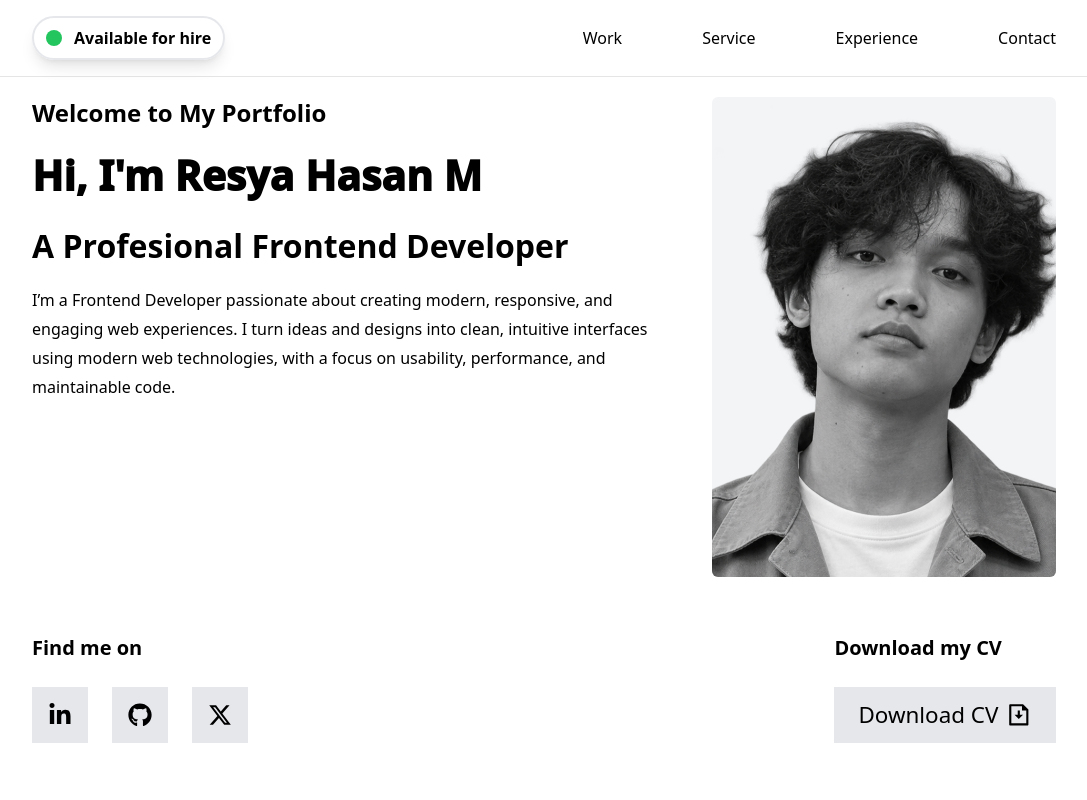
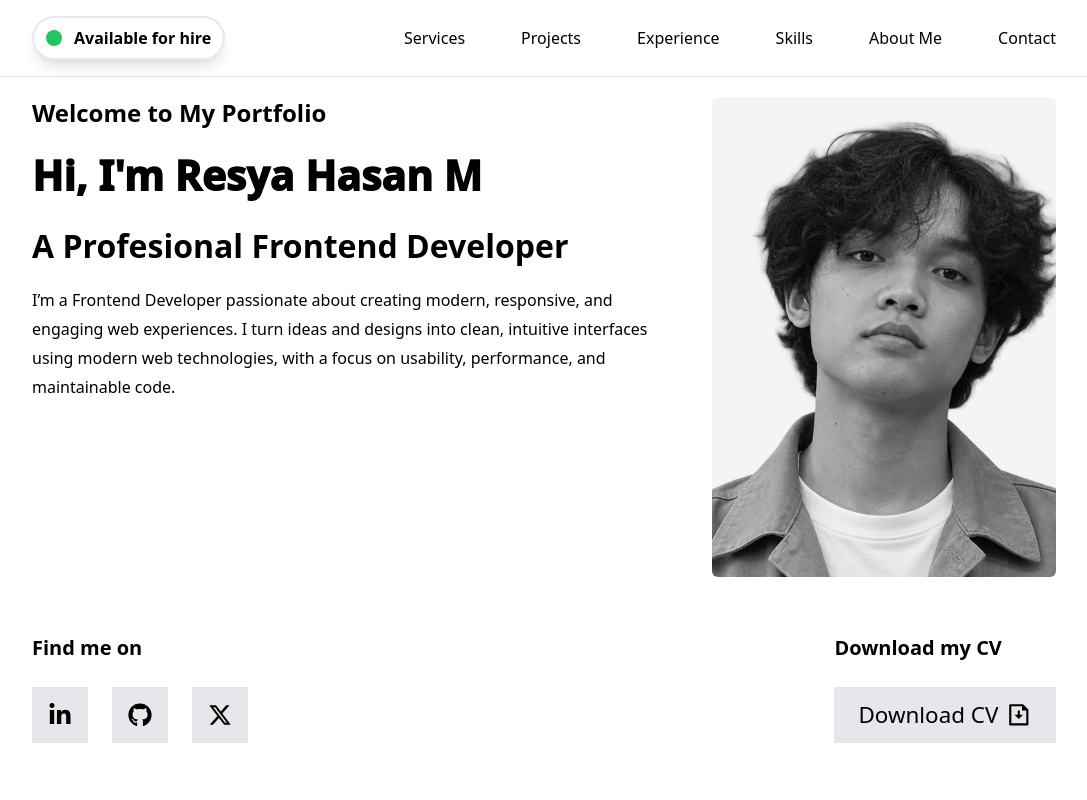
Before and after one commit to Resya-Hasan/portofolio, a React (Vite) app: page / in a window 1280 px wide. Shown: the top 800 px of the page, without its empty margins (96-1183 px from the left). Built offline with nearby package versions, Linux system fonts and the light colour scheme.

Commit message:
add link & anchor link

```diff
--- a/index.html
+++ b/index.html
@@ -1,5 +1,5 @@
 <!doctype html>
-<html lang="en">
+<html lang="en" class="scroll-smooth">
   <head>
     <meta charset="UTF-8" />
     <link rel="icon" type="image/svg+xml" href="/favicon.svg" />
--- a/src/components/Navbar.tsx
+++ b/src/components/Navbar.tsx
@@ -35,15 +35,17 @@ const Navbar = () => {
                     <div className="w-3 h-3 md:w-4 md:h-4 rounded-full bg-green-500"></div>
                     <span>Available for hire</span>
                 </div>
-                <div className="hidden md:flex gap-20 text-base">
-                    <a href="#home" className="">Work</a>
-                    <a href="#about" className="">Service</a>
-                    <a href="#projects" className="">Experience</a>
-                    <a href="#contact" className="">Contact</a>
+                <div className="hidden lg:flex gap-14 text-base">
+                    <a href="#services" className="hover:text-acc">Services</a>
+                    <a href="#projects" className="hover:text-acc">Projects</a>
+                    <a href="#experience" className="hover:text-acc">Experience</a>
+                    <a href="#skills" className="hover:text-acc">Skills</a>
+                    <a href="#aboutMe" className="hover:text-acc">About Me</a>
+                    <a href="#contact" className="hover:text-acc">Contact</a>
                 </div>
                 <button
                     onClick={() => setIsOpen(!isOpen)}
-                    className="md:hidden flex flex-col gap-1.5 p-2"
+                    className="lg:hidden flex flex-col gap-1.5 p-2"
                     aria-label="Toggle menu"
                 >
                     <span className={`block h-0.5 w-6 bg-black transition-transform duration-300 ${isOpen ? "translate-y-2 rotate-45" : ""}`}></span>
@@ -51,11 +53,13 @@ const Navbar = () => {
                     <span className={`block h-0.5 w-6 bg-black transition-transform duration-300 ${isOpen ? "-translate-y-2 -rotate-45" : ""}`}></span>
                 </button>
             </div>
-            <div className={`md:hidden overflow-hidden transition-all duration-300 ${isOpen ? "max-h-60 opacity-100 mt-4" : "max-h-0 opacity-0"}`}>
+            <div className={`lg:hidden overflow-hidden transition-all duration-300 ${isOpen ? "max-h-60 opacity-100 mt-4" : "max-h-0 opacity-0"}`}>
                 <div className="flex flex-col gap-4 mx-5 text-base">
-                    <a href="#home" onClick={() => setIsOpen(false)}>Work</a>
                     <a href="#about" onClick={() => setIsOpen(false)}>Service</a>
+                    <a href="#home" onClick={() => setIsOpen(false)}>Projects</a>
                     <a href="#projects" onClick={() => setIsOpen(false)}>Experience</a>
+                    <a href="#contact" onClick={() => setIsOpen(false)}>Skills</a>
+                    <a href="#contact" onClick={() => setIsOpen(false)}>About Me</a>
                     <a href="#contact" onClick={() => setIsOpen(false)}>Contact</a>
                 </div>
             </div>
--- a/src/sections/AboutMe.tsx
+++ b/src/sections/AboutMe.tsx
@@ -5,6 +5,7 @@ import { staggerContainer, fadeRight, fadeDown, scaleInStagger, growLine } from
 const AboutMe = () => {
     return (
         <motion.section
+            id="aboutMe"
             className="px-5 pt-12 xl:px-32 2xl:px-96 mb-6"
             variants={staggerContainer}
             initial="hidden"
--- a/src/sections/Contact.tsx
+++ b/src/sections/Contact.tsx
@@ -7,6 +7,7 @@ import { staggerContainer, fadeRight, fadeDown } from "../animations";
 const Contact = () => {
     return (
         <motion.section
+            id="contact"
             className="px-5 pt-12 xl:px-32 2xl:px-96 mb-6"
             variants={staggerContainer}
             initial="hidden"
--- a/src/sections/Experience.tsx
+++ b/src/sections/Experience.tsx
@@ -6,7 +6,7 @@ import { motion } from "motion/react"
 export default function Experience() {
 
   return (
-    <section className="px-5 pt-12 xl:px-32 2xl:px-96">
+    <section id="experience" className="px-5 pt-12 xl:px-32 2xl:px-96">
       <motion.h1
         className="text-2xl md:text-3xl lg:text-4xl font-bold mb-6"
         variants={fadeRight}
--- a/src/sections/Footer.tsx
+++ b/src/sections/Footer.tsx
@@ -3,16 +3,16 @@ import { BsTwitterX } from "react-icons/bs";
 
 const Footer = () => {
     return (
-        <section className="relative bg-ink p-8 text-chip">
+        <section className="relative bg-ink p-6 text-chip text-sm lg:text-lg">
             <div className="flex justify-between">
                 <div>
                     <h5 className="font-bold">Resya Hasan Mubarok</h5>
                     <span>Frontend Developer</span>
                 </div>
-                <div className="flex text-[1.4rem] gap-3">
-                    <FiGithub />
-                    <FiLinkedin />
-                    <BsTwitterX />
+                <div className="flex text-[1.2rem] lg:text-[1.4rem] gap-3">
+                    <a href="https://github.com/Resya-Hasan" target="_blank"><FiGithub /></a>
+                    <a href="https://www.linkedin.com/in/resya-hasan-5080b8368/?isSelfProfile=true" target="_blank"><FiLinkedin /></a>
+                    <a href="https://x.com/Resyhsn" target="_blank"><BsTwitterX /></a>
                 </div>
             </div>
             <hr className="my-4 border-gray-200/30" />
--- a/src/sections/Hero.tsx
+++ b/src/sections/Hero.tsx
@@ -73,7 +73,7 @@ const Hero = () => {
                         animate={"show"}
                     >
                         <motion.a
-                            href="#"
+                            href="https://www.linkedin.com/in/resya-hasan-5080b8368/?isSelfProfile=true"
                             target="_blank"
                             className="bg-gray-200 w-[2.2rem] md:w-[3.5rem] h-[2.2rem] md:h-[3.5rem] flex items-center justify-center"
                             variants={fadeRight}
@@ -81,7 +81,7 @@ const Hero = () => {
                             <FaLinkedinIn className="text-xl md:text-2xl" />
                         </motion.a>
                         <motion.a
-                            href="#"
+                            href="https://github.com/Resya-Hasan"
                             target="_blank"
                             className="bg-gray-200 w-[2.2rem] md:w-[3.5rem] h-[2.2rem] md:h-[3.5rem] flex items-center justify-center"
                             variants={fadeRight}
@@ -89,7 +89,7 @@ const Hero = () => {
                             <FaGithub className="text-xl md:text-2xl" />
                         </motion.a>
                         <motion.a
-                            href="#"
+                            href="https://x.com/Resyhsn"
                             target="_blank"
                             className="bg-gray-200 w-[2.2rem] md:w-[3.5rem] h-[2.2rem] md:h-[3.5rem] flex items-center justify-center"
                             variants={fadeRight}
--- a/src/sections/Projects.tsx
+++ b/src/sections/Projects.tsx
@@ -5,7 +5,7 @@ import { fadeRight, scaleIn, staggerContainer } from "../animations"
 
 const Projects = () => {
     return (
-        <section className="px-5 pt-12 xl:px-32 2xl:px-96">
+        <section id="projects" className="px-5 pt-12 xl:px-32 2xl:px-96">
             <motion.h1
                 className="text-2xl md:text-3xl lg:text-4xl font-bold mb-6"
                 variants={fadeRight}
--- a/src/sections/Service.tsx
+++ b/src/sections/Service.tsx
@@ -7,7 +7,7 @@ const Service = () => {
     const MotionServiceCard = motion.create(ServiceCard)
 
     return (
-        <section className="pt-4 sm:pt-20 xl:pt-10 px-5 lg:px-12 xl:px-32 2xl:px-96">
+        <section id="services" className="pt-4 sm:pt-20 xl:pt-10 px-5 lg:px-12 xl:px-32 2xl:px-96">
             <motion.h1
                 className="mb-6 text-2xl md:text-3xl lg:text-4xl font-bold"
                 variants={fadeRight}
--- a/src/sections/Skills.tsx
+++ b/src/sections/Skills.tsx
@@ -7,7 +7,7 @@ export default function Skills() {
     const MotionCardSkills = motion.create(CardSkills)
 
     return (
-        <section className="px-5 pt-12 xl:px-32 2xl:px-96 mb-6">
+        <section id="skills" className="px-5 pt-12 xl:px-32 2xl:px-96 mb-6">
             <motion.h1
                 className="text-2xl md:text-3xl lg:text-4xl font-bold mb-6"
                 variants={fadeRight}
```
